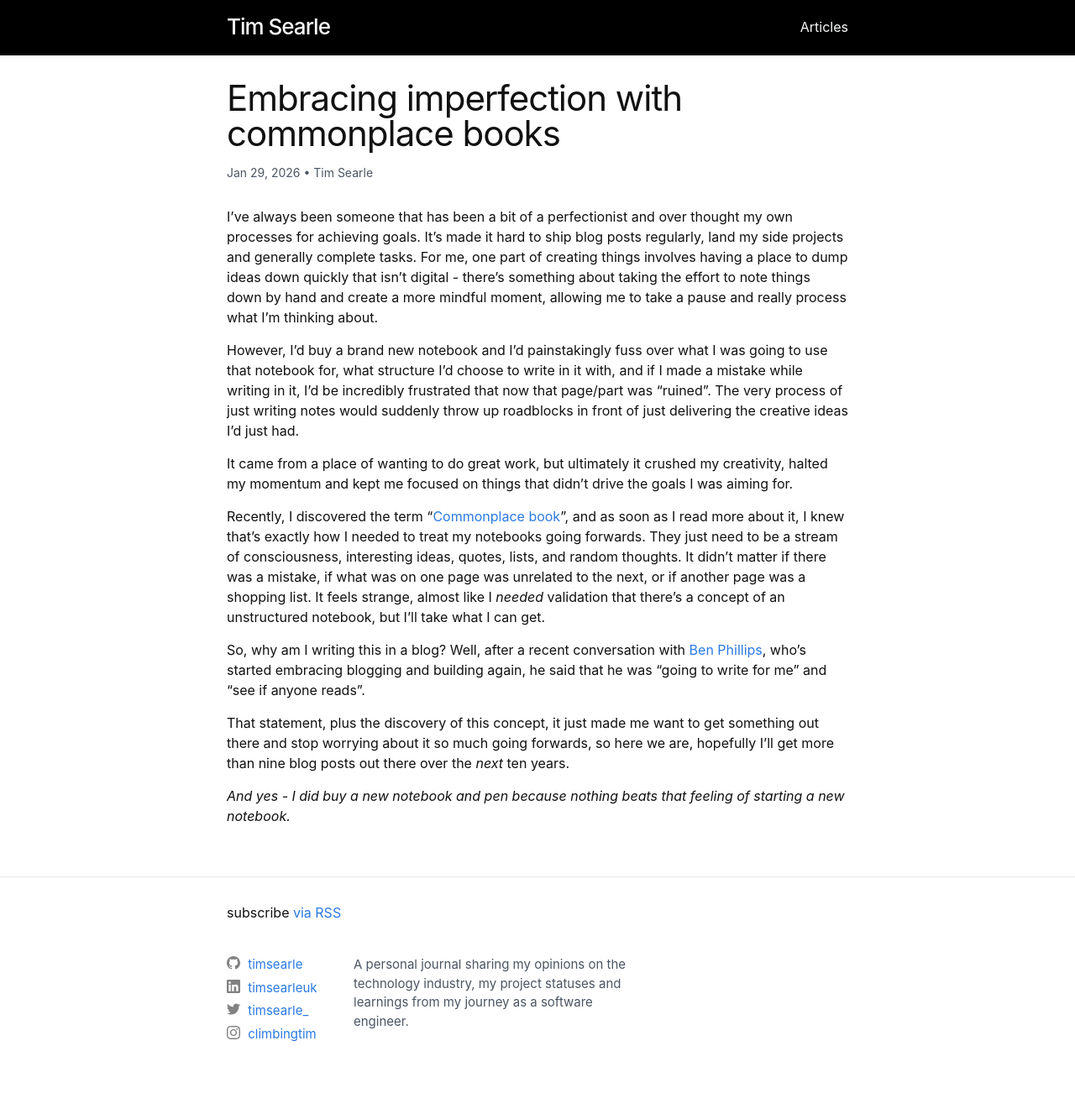
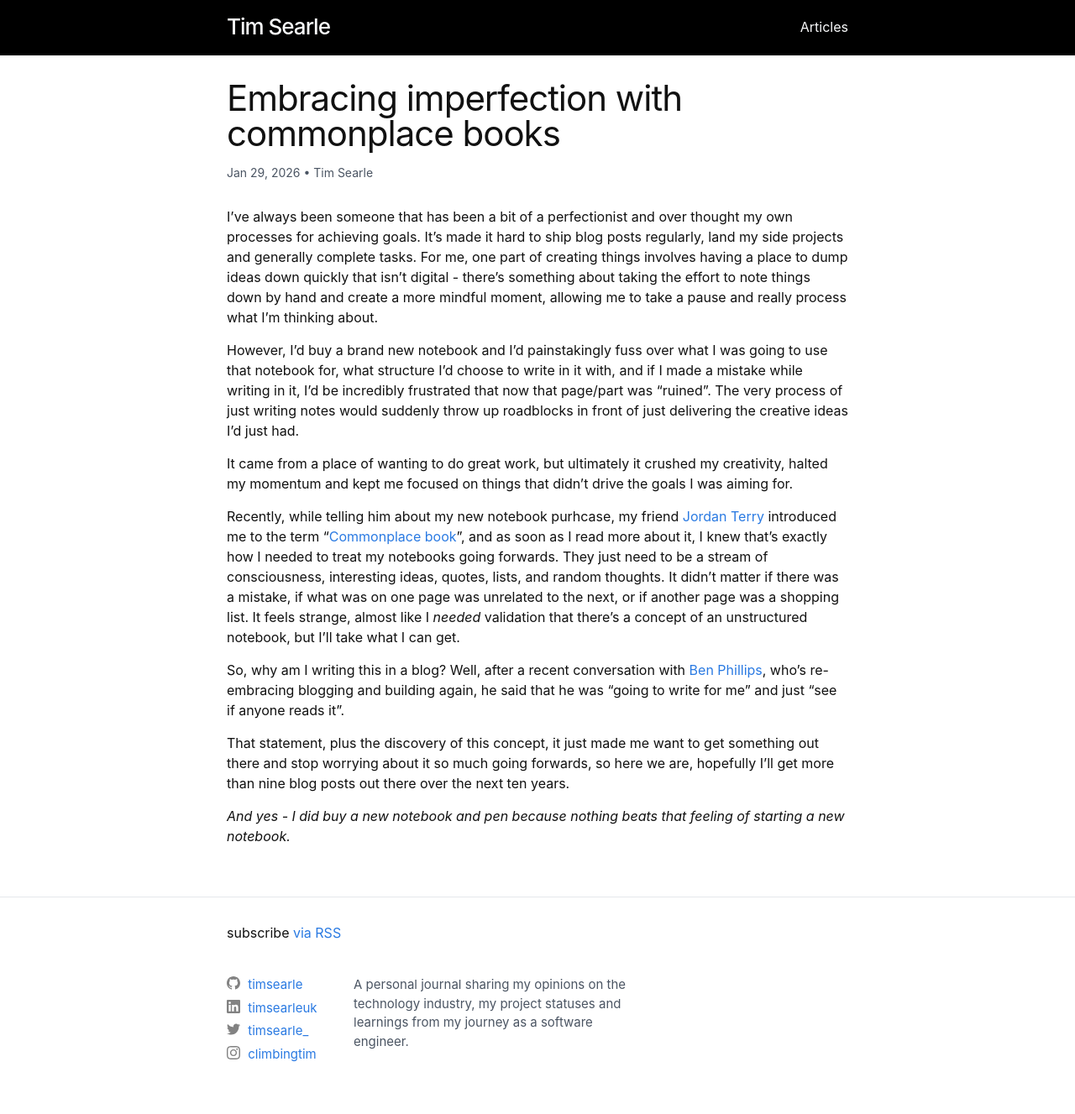
Before and after one commit to timsearle/timsearle.github.io, a Jekyll site: the page built from _posts/2026-01-29-commonplace-books.md, in a window 1280 px wide. Shown: the whole page at 84% size. Built offline with Jekyll 4.4.1, drawn with Linux system fonts in a browser that asks for light colours; before the commit the page ends 1303 px from its top, so only the background shows below that.

Commit message:
Add Jordan reference (#276)

```diff
--- a/_posts/2026-01-29-commonplace-books.md
+++ b/_posts/2026-01-29-commonplace-books.md
@@ -15,10 +15,10 @@ However, I'd buy a brand new notebook and I'd painstakingly fuss over what I was
 
 It came from a place of wanting to do great work, but ultimately it crushed my creativity, halted my momentum and kept me focused on things that didn't drive the goals I was aiming for.
 
-Recently, I discovered the term "[Commonplace book](https://en.wikipedia.org/wiki/Commonplace_book)", and as soon as I read more about it, I knew that's exactly how I needed to treat my notebooks going forwards. They just need to be a stream of consciousness, interesting ideas, quotes, lists, and random thoughts. It didn't matter if there was a mistake, if what was on one page was unrelated to the next, or if another page was a shopping list. It feels strange, almost like I _needed_ validation that there's a concept of an unstructured notebook, but I'll take what I can get.
+Recently, while telling him about my new notebook purhcase, my friend [Jordan Terry](https://jordanterry.co.uk/about/) introduced me to the term "[Commonplace book](https://en.wikipedia.org/wiki/Commonplace_book)", and as soon as I read more about it, I knew that's exactly how I needed to treat my notebooks going forwards. They just need to be a stream of consciousness, interesting ideas, quotes, lists, and random thoughts. It didn't matter if there was a mistake, if what was on one page was unrelated to the next, or if another page was a shopping list. It feels strange, almost like I _needed_ validation that there's a concept of an unstructured notebook, but I'll take what I can get.
 
-So, why am I writing this in a blog? Well, after a recent conversation with [Ben Phillips](https://ben-phillips.net), who's started embracing blogging and building again, he said that he was "going to write for me" and "see if anyone reads".
+So, why am I writing this in a blog? Well, after a recent conversation with [Ben Phillips](https://ben-phillips.net), who's re-embracing blogging and building again, he said that he was "going to write for me" and just "see if anyone reads it".
 
-That statement, plus the discovery of this concept, it just made me want to get something out there and stop worrying about it so much going forwards, so here we are, hopefully I'll get more than nine blog posts out there over the _next_ ten years.
+That statement, plus the discovery of this concept, it just made me want to get something out there and stop worrying about it so much going forwards, so here we are, hopefully I'll get more than nine blog posts out there over the next ten years.
 
 _And yes - I did buy a new notebook and pen because nothing beats that feeling of starting a new notebook._
```
